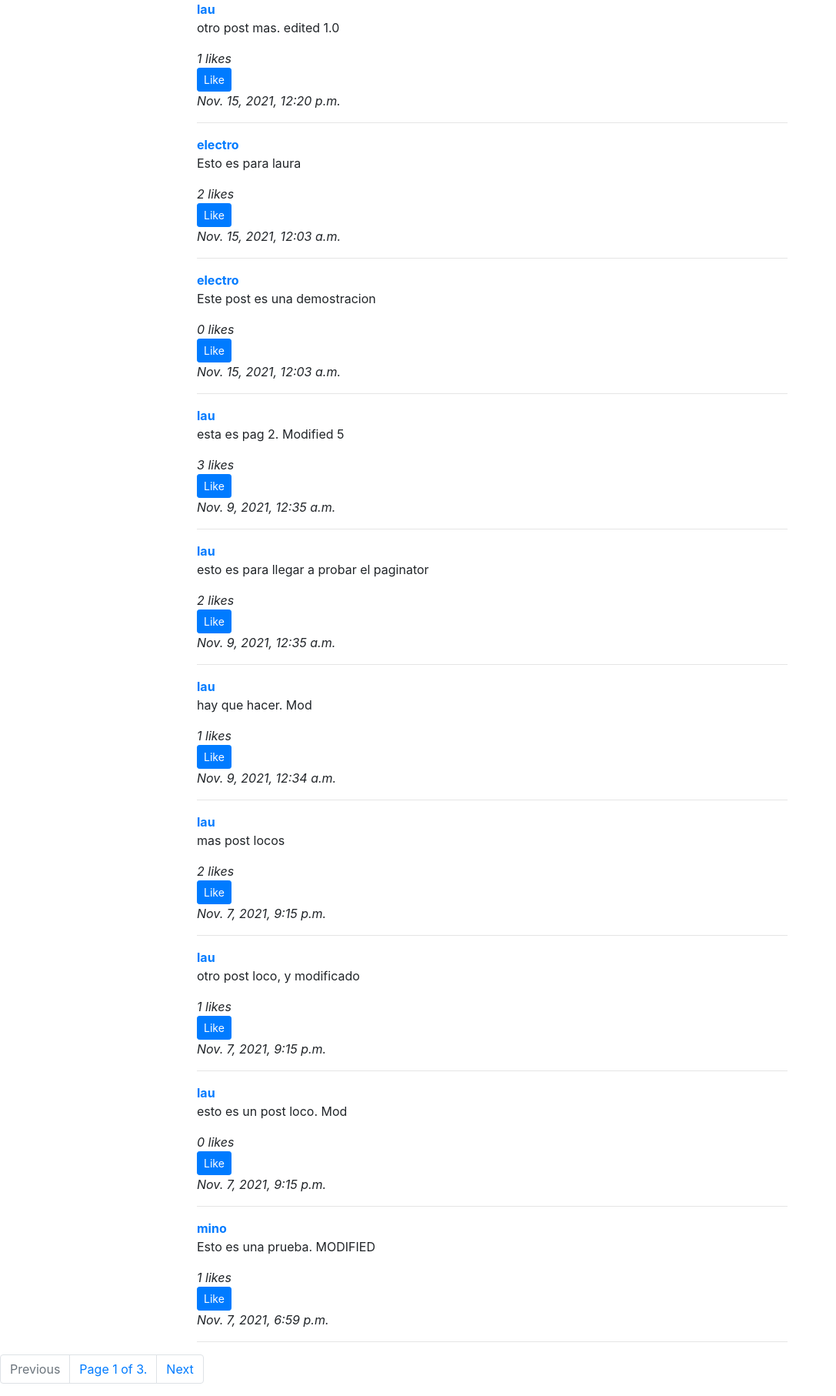
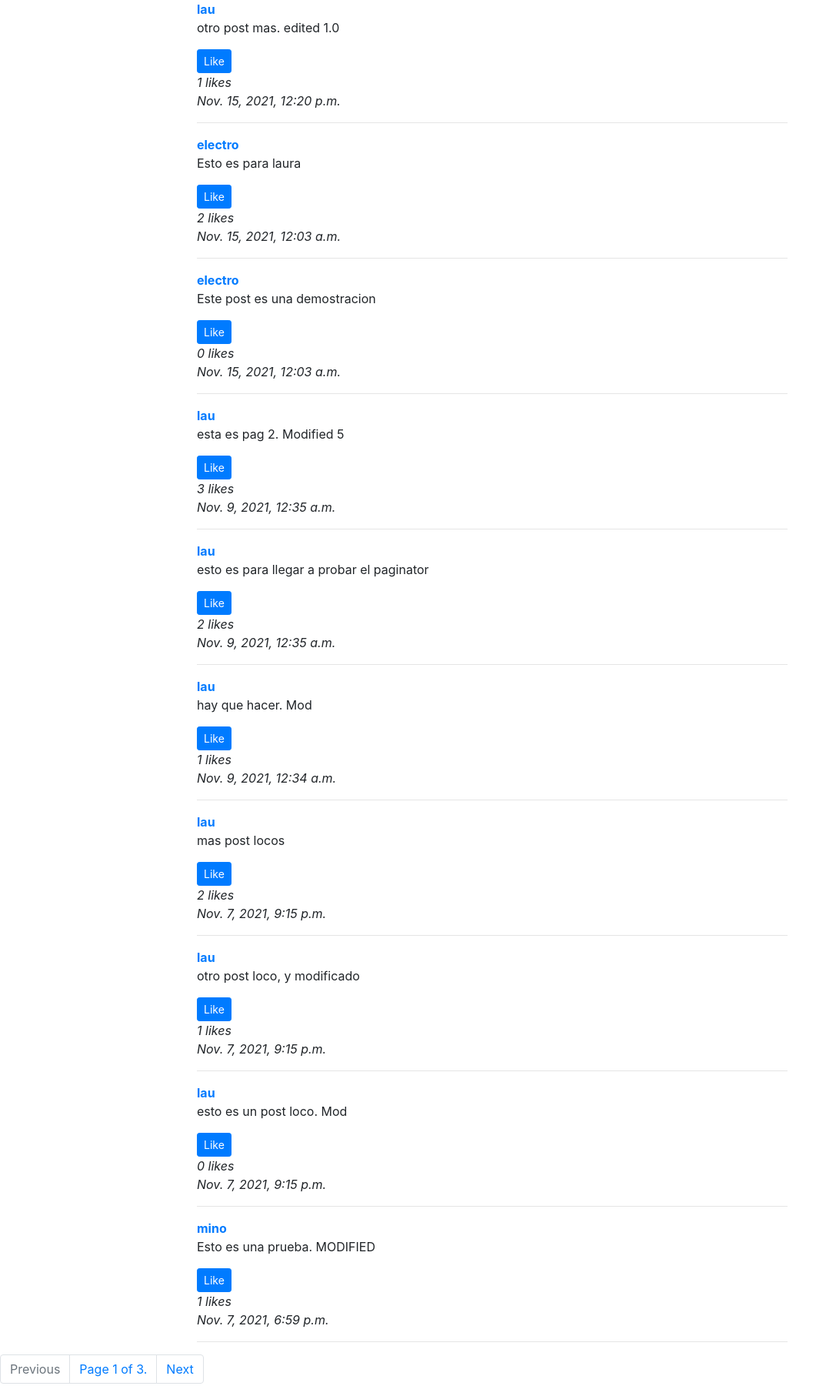
Before and after one commit to Jorgefeliz/Project4CS50, a Django app: page / in a window 1280 px wide. Shown: the part 56-1870 px from the top of the page at 77% size, without its empty margins (0-1087 px from the left). Run offline with Django 3.2, Linux system fonts and the light colour scheme; a user stored in the database is signed in; data comes from the database, SQL or seed files in the repository; both versions use the stored data as it was after the commit; some libraries are stand-ins or nearby versions.

Commit message:
minor fixes

```diff
--- a/network/static/network/network.js
+++ b/network/static/network/network.js
@@ -6,9 +6,9 @@ document.addEventListener('DOMContentLoaded', function() {
   });
 
   function add_follower(user_id){
-    console.log(user_id);
+
     let route = "/followers/" + user_id ;
-    console.log(route);
+
     fetch(route, {
         method: 'POST',
         body: JSON.stringify({
@@ -32,7 +32,6 @@ function edit_post(comment_id){
 
   let route = '/edit_post'
 
-  console.log(route)
   fetch(route, {
     method: 'POST',
     body: JSON.stringify({
@@ -44,7 +43,7 @@ function edit_post(comment_id){
     .then(result => {
         // Print result
 
-        console.log(result);
+        //console.log(result);
 
 
   document.getElementById(mydiv).innerHTML = `
@@ -73,12 +72,11 @@ function update_post(comment_id){
 
   let mydiv = "texto" + comment_id;
   let new_comment = "text" + comment_id;
-  console.log(mydiv)
+
   new_comment = document.getElementById(new_comment).value;
 
   let route = '/edit_post'
 
-  console.log(route)
   fetch(route, {
     method: 'PUT',
     body: JSON.stringify({
@@ -92,12 +90,6 @@ function update_post(comment_id){
   .then(result => {
 
 
-      console.log(result);
-
-
-
-
-
 
       //document.getElementById(mydiv).innerHTML = "";
       document.getElementById(mydiv).innerHTML = `
@@ -106,9 +98,9 @@ function update_post(comment_id){
 
 
         <p>${result["comment"]}</p>
-        <button type="button" class="btn btn-primary btn-sm">Like</button>
+        <input type="button" class="btn btn-primary btn-sm" value="Like" onclick="like_post( ${comment_id} )" />
 
-        <input type="button" value="Edit" onclick="edit_post( ${comment_id} )" />
+        <input type="button" class="btn btn-secondary btn-sm" value="Edit" onclick="edit_post( ${comment_id} )" />
         <br>
 
 
@@ -126,7 +118,6 @@ function old_post( comment_id){
 
   let old_text = "text"+ comment_id;
   old_text = document.getElementById(old_text).value;
-  console.log(old_text);
 
   let mydiv = "texto" + comment_id;
   document.getElementById(mydiv).innerHTML = `
@@ -135,9 +126,9 @@ function old_post( comment_id){
 
 
     <p>${old_text}</p>
-    <button type="button" class="btn btn-primary btn-sm">Like</button>
+    <input type="button" class="btn btn-primary btn-sm" value="Like" onclick="like_post( ${comment_id} )" />
 
-    <input type="button" value="Edit" onclick="edit_post( ${comment_id} )" />
+    <input type="button" class="btn btn-secondary btn-sm" value="Edit" onclick="edit_post( ${comment_id} )" />
     <br>
 
 
@@ -152,7 +143,7 @@ function like_post( comment_id ){
 
   let route = '/like_post'
 
-  console.log(route)
+
   fetch(route, {
     method: 'POST',
     body: JSON.stringify({
@@ -164,7 +155,7 @@ function like_post( comment_id ){
     .then(result => {
         // Print result
 
-        console.log(result);
+
 
         let mydiv = "like" + comment_id;
         document.getElementById(mydiv).innerText = result["likes"] + " likes"
--- a/network/templates/network/index.html
+++ b/network/templates/network/index.html
@@ -11,8 +11,6 @@
 
                   <p>{{comment.comment}}</p>
 
-                  <em id="like{{comment.id}}">{{ comment.number_of_likes}} likes</em><br>
-
                   <input type="button" class="btn btn-primary btn-sm" value="Like" onclick="like_post( {{ comment.id}} )" />
 
                   {% if comment.user_id == user_id%}
@@ -22,6 +20,7 @@
 
 
                 </div>
+                <em id="like{{comment.id}}">{{ comment.number_of_likes}} likes</em><br>
                   <i>{{comment.comment_time}}</i>
 
               <hr>
--- a/network/views.py
+++ b/network/views.py
@@ -91,7 +91,7 @@ def new_post(request):
         user_id = User.objects.get(pk=request.user.id)
         comment = request.POST['comment']
 
-        print(f"aqui estoy: {comment}")
+
 
         post = Comments.objects.create(
             user_id = user_id,
@@ -130,7 +130,7 @@ def profile(request, user_id):
     followers = len(Followers.objects.filter(follower=user_id))
 
     testing = Followers.objects.filter(follower=user_id)
-    print(testing)
+
 
     already_follow = len(Followers.objects.filter(user_id=request.user.id).filter(follower=user_id))
     if already_follow == 1:
@@ -168,7 +168,7 @@ def followers(request):
         if follow_action == "Follow":
 
             user_follower = Followers.objects.filter(user_id=request.user.id).filter(follower = to_follow_id)
-            print(user_follower)
+
             if len(user_follower) == 0:
                 #agregar comprobacion de que no sea el mismo user quien se siga
                 new_follower = Followers.objects.create(
@@ -232,8 +232,6 @@ def edit_post(request):
         except:
             comment = 999
 
-        print(comment['comment_id'])
-
         to_edit = Comments.objects.get(pk = comment['comment_id'])
 
 
@@ -247,13 +245,11 @@ def edit_post(request):
         except:
             return JsonResponse({"message": "Error, while updating"}, safe=False)
 
-        print(comment['new_comment'])
 
         to_update = Comments.objects.get(pk = comment['comment_id'])
 
         user = User.objects.get(pk=request.user.id)
-        print(user)
-        print(to_update.user_id)
+
         if (user == to_update.user_id):
             to_update.comment = comment['new_comment']
             to_update.save()
@@ -271,9 +267,7 @@ def like_post (request):
         try:
             comment = json.loads(request.body)
         except:
-            comment = 999
-
-        print(comment['comment_id'])
+            return JsonResponse({"message": "Error while reading json"}, safe=False)
 
 #-------------------------------------------------------------------------------#
 
```
Also changed, not shown: db.sqlite3.
